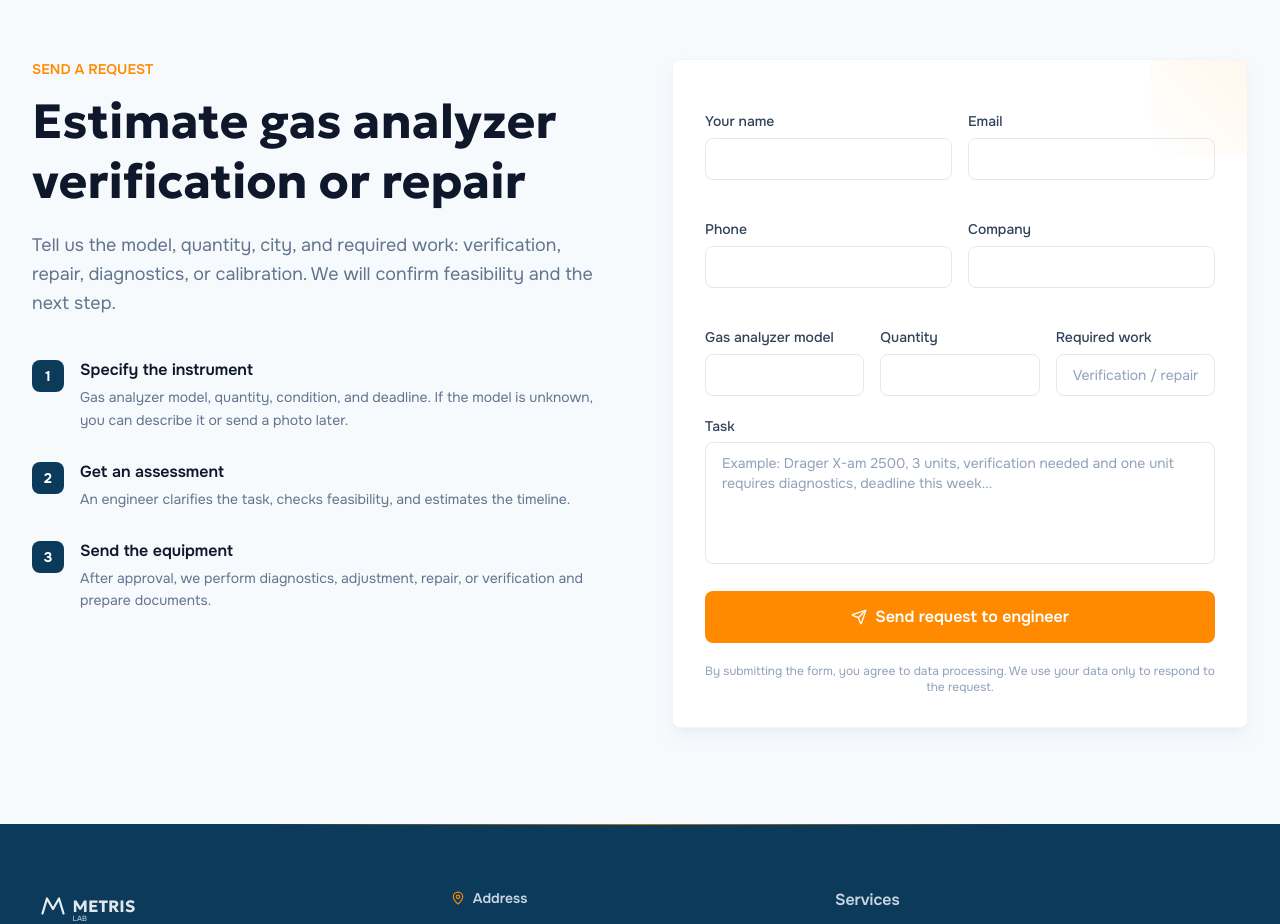
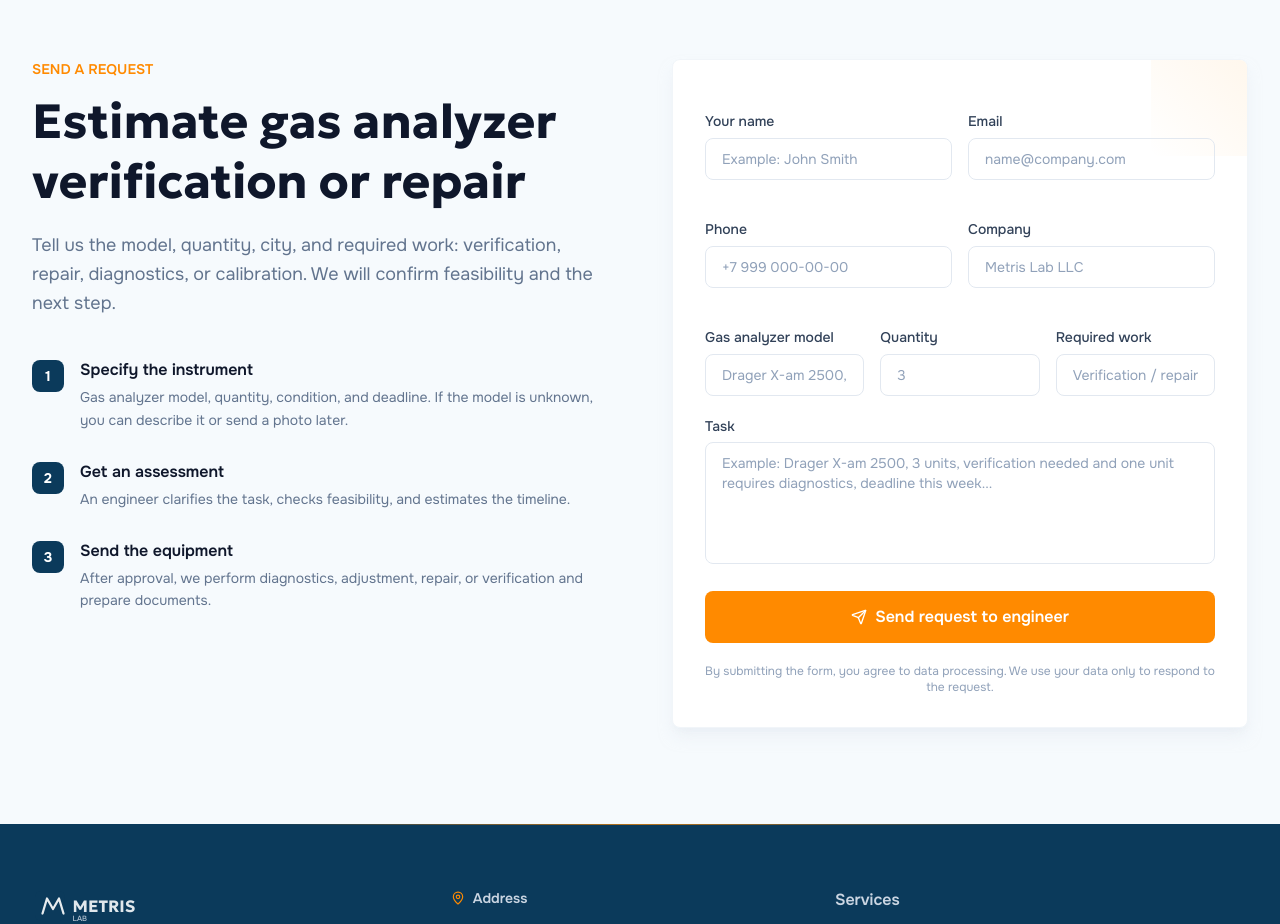
Before and after one commit to justGoty/metrislabweb, a React (Vite) app: page / in a window 1280 px wide. Shown: the part 6321-7245 px from the top of the page. Built offline with nearby package versions, Linux system fonts and the light colour scheme.

Commit message:
Редизайн за Июня 5
Плейсхолдеры/карточки/анимации
Предстоит работа над изображениями и текстами как минимум

```diff
--- a/public/locales/en/translation.json
+++ b/public/locales/en/translation.json
@@ -109,13 +109,19 @@
     "step3": "Send the equipment",
     "step3_desc": "After approval, we perform diagnostics, adjustment, repair, or verification and prepare documents.",
     "form_name": "Your name",
+    "form_name_placeholder": "Example: John Smith",
     "form_email": "Email",
+    "form_email_placeholder": "name@company.com",
     "form_phone": "Phone",
+    "form_phone_placeholder": "+7 999 000-00-00",
     "form_company": "Company",
+    "form_company_placeholder": "Metris Lab LLC",
     "form_model": "Gas analyzer model",
+    "form_model_placeholder": "Drager X-am 2500, KIP-MG4, STA-KD1",
     "form_count": "Quantity",
+    "form_count_placeholder": "3",
     "form_need": "Required work",
-    "form_need_placeholder": "Verification / repair / diagnostics",
+    "form_need_placeholder": "Verification / repair / diagnostics / calibration",
     "form_message": "Task",
     "form_placeholder": "Example: Drager X-am 2500, 3 units, verification needed and one unit requires diagnostics, deadline this week...",
     "form_submit": "Send request to engineer",
--- a/public/locales/ru/translation.json
+++ b/public/locales/ru/translation.json
@@ -109,13 +109,19 @@
     "step3": "Передайте оборудование",
     "step3_desc": "После согласования выполняем диагностику, настройку, ремонт или поверку и готовим документы.",
     "form_name": "Ваше имя",
+    "form_name_placeholder": "Например: Иван Иванов",
     "form_email": "Email",
+    "form_email_placeholder": "name@company.ru",
     "form_phone": "Телефон",
+    "form_phone_placeholder": "+7 999 000-00-00",
     "form_company": "Компания",
+    "form_company_placeholder": "ООО «МэтрисЛаб»",
     "form_model": "Модель газоанализатора",
+    "form_model_placeholder": "Drager X-am 2500, КИП-МГ4, СТА-КД1",
     "form_count": "Количество приборов",
+    "form_count_placeholder": "3",
     "form_need": "Что требуется",
-    "form_need_placeholder": "Поверка / ремонт / диагностика",
+    "form_need_placeholder": "Поверка / ремонт / диагностика / калибровка",
     "form_message": "Задача",
     "form_placeholder": "Например: Drager X-am 2500, 3 шт., нужна поверка и диагностика одного прибора, сроки до конца недели...",
     "form_submit": "Отправить заявку инженеру",
--- a/src/components/ContactForm.tsx
+++ b/src/components/ContactForm.tsx
@@ -98,6 +98,7 @@ export default function ContactForm() {
                       <input
                         type="text"
                         required
+                        placeholder={t('contact.form_name_placeholder')}
                         className="input-animated w-full px-4 py-2.5 rounded-lg border border-slate-200 text-sm text-slate-900 placeholder-slate-400 focus:outline-none focus:ring-2 focus:ring-[#1d9bf0] focus:border-transparent"
                       />
                     </div>
@@ -108,6 +109,7 @@ export default function ContactForm() {
                       <input
                         type="email"
                         required
+                        placeholder={t('contact.form_email_placeholder')}
                         className="input-animated w-full px-4 py-2.5 rounded-lg border border-slate-200 text-sm text-slate-900 placeholder-slate-400 focus:outline-none focus:ring-2 focus:ring-[#1d9bf0] focus:border-transparent"
                       />
                     </div>
@@ -119,6 +121,7 @@ export default function ContactForm() {
                       </label>
                       <input
                         type="tel"
+                        placeholder={t('contact.form_phone_placeholder')}
                         className="input-animated w-full px-4 py-2.5 rounded-lg border border-slate-200 text-sm text-slate-900 placeholder-slate-400 focus:outline-none focus:ring-2 focus:ring-[#1d9bf0] focus:border-transparent"
                       />
                     </div>
@@ -128,6 +131,7 @@ export default function ContactForm() {
                       </label>
                       <input
                         type="text"
+                        placeholder={t('contact.form_company_placeholder')}
                         className="input-animated w-full px-4 py-2.5 rounded-lg border border-slate-200 text-sm text-slate-900 placeholder-slate-400 focus:outline-none focus:ring-2 focus:ring-[#1d9bf0] focus:border-transparent"
                       />
                     </div>
@@ -139,6 +143,7 @@ export default function ContactForm() {
                       </label>
                       <input
                         type="text"
+                        placeholder={t('contact.form_model_placeholder')}
                         className="input-animated w-full px-4 py-2.5 rounded-lg border border-slate-200 text-sm text-slate-900 placeholder-slate-400 focus:outline-none focus:ring-2 focus:ring-[#1d9bf0] focus:border-transparent"
                       />
                     </div>
@@ -149,6 +154,7 @@ export default function ContactForm() {
                       <input
                         type="number"
                         min="1"
+                        placeholder={t('contact.form_count_placeholder')}
                         className="input-animated w-full px-4 py-2.5 rounded-lg border border-slate-200 text-sm text-slate-900 placeholder-slate-400 focus:outline-none focus:ring-2 focus:ring-[#1d9bf0] focus:border-transparent"
                       />
                     </div>
```
